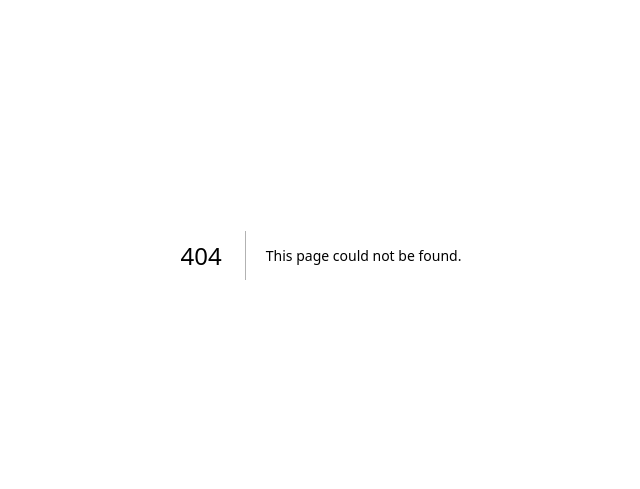
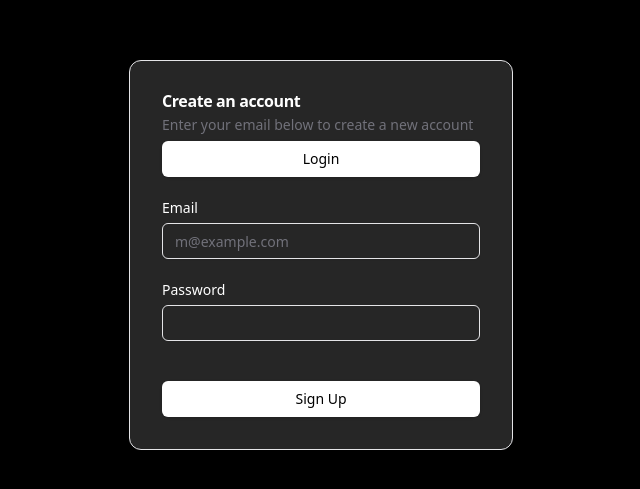
Before and after one commit to voygrdev/cookbookLM, a Next.js app in the folder web-app/: page /signup in a window 1280 px wide. Before the commit this address had no page. Shown: the part 145-634 px from the top of the page, without its empty margins (319-959 px from the left). Built offline with nearby package versions, Linux system fonts and the light colour scheme.

Commit message:
Added Signup Functionality

```diff
--- /dev/null
+++ b/web-app/app/signup/actions.ts
@@ -0,0 +1,53 @@
+"use server";
+
+import { signupSchema } from "@/schema/signupSchema";
+
+import { createClient } from "@/middlewares/supabase/server";
+
+
+export const signupUser = async ({
+  email,
+  password,
+}: {
+  email: string;
+  password: string;
+}) => {
+
+  const newUserValidation = signupSchema.safeParse({
+    email,
+    password,
+  });
+
+  if (!newUserValidation.success) {
+    return {
+      error: true,
+      message: newUserValidation.error.issues[0]?.message ?? "An error occured",
+    };
+  }
+
+  const supabase = await createClient();
+
+  const { data, error } = await supabase.auth.signUp({
+    email,
+    password,
+  });
+
+  if (error) {
+    return {
+      error: true,
+      message: error.message,
+    };
+  }
+
+  if (data.user && data.user.identities && data.user.identities.length === 0) {
+    return {
+      error: true,
+      message: "Email already in use",
+    };
+  }
+
+  return {
+    success: true,
+    message: "Check your email for the confirmation link",
+  };
+};
--- /dev/null
+++ b/web-app/app/signup/page.tsx
@@ -0,0 +1,9 @@
+import { SignUpCard } from "@/components/signup-card";
+
+export default function SignUpPage(){
+    return(
+        <div className="flex h-screen bg-black items-center justify-center">
+            <SignUpCard />
+        </div>
+    )
+}
--- /dev/null
+++ b/web-app/components/signup-card.tsx
@@ -0,0 +1,118 @@
+"use client";
+import { Button } from "@/components/ui/button";
+import {
+  Card,
+  CardContent,
+  CardDescription,
+  CardHeader,
+  CardTitle,
+} from "@/components/ui/card";
+import { Input } from "@/components/ui/input";
+import { Label } from "@/components/ui/label";
+import { useState } from "react";
+import { signupSchema } from "@/schema/signupSchema";
+import { z } from "zod";
+import { useRouter } from "next/navigation";
+import { signupUser } from "@/app/signup/actions";
+
+
+export function SignUpCard() {
+
+    const [email, setEmail] = useState("");
+    const [password, setPassword] = useState("");
+    const [error, setError] = useState("");
+    const [isLoading, setIsLoading] = useState(false);
+    const router = useRouter();
+
+    const handleSubmit = async (e: React.FormEvent) => {
+        e.preventDefault();
+        setError("");
+        setIsLoading(true);
+
+        try {
+            const validatedData = signupSchema.parse({ email, password });
+
+            if (!validatedData) {
+                setError("Invalid input data");
+                return;
+            }
+
+            const response = await signupUser({
+                email: email,
+                password: password,
+            });
+
+            if (response.error) {
+                setError(response.message);
+            } else {
+                router.push("/login");
+            }
+
+            setEmail("");
+            setPassword("");
+        } catch (err) {
+            if (err instanceof z.ZodError) {
+                setError(err.issues[0].message);
+            } else {
+                setError("An unexpected error occurred");
+            }
+        } finally {
+            setIsLoading(false);
+        }
+    };
+
+  return (
+    <Card className="w-full max-w-sm bg-neutral-800 text-white p-2">
+      <CardHeader>
+        <CardTitle>Create an account</CardTitle>
+        <CardDescription>
+          Enter your email below to create a new account
+        </CardDescription>
+        <Button className="bg-white hover:bg-white/80 text-black text-center" onClick={() => router.push("/login")}>Login</Button>
+      </CardHeader>
+      <CardContent>
+        <form onSubmit={handleSubmit} className="flex flex-col gap-6">
+          <div className="flex flex-col gap-6">
+            <div className="grid gap-2">
+              <Label htmlFor="email">Email</Label>
+              <Input
+                id="email"
+                type="email"
+                placeholder="m@example.com"
+                required
+                value={email}
+                onChange={(e) => setEmail(e.target.value)}
+                disabled={isLoading}
+              />
+            </div>
+            <div className="grid gap-2">
+              <div className="flex items-center">
+                <Label htmlFor="password">Password</Label>
+              </div>
+              <Input
+                id="password"
+                type="password"
+                required
+                value={password}
+                onChange={(e) => setPassword(e.target.value)}
+                disabled={isLoading}
+              />
+            </div>
+            {error && (
+              <div className="text-red-400 text-sm p-2 bg-red-400/10 rounded-md">
+                {error}
+              </div>
+            )}
+          </div>
+          <Button
+            type="submit"
+            className="w-full bg-white text-black hover:bg-white/85 mt-4"
+            disabled={isLoading}
+          >
+            {isLoading ? "Creating account..." : "Sign Up"}
+          </Button>
+        </form>
+      </CardContent>
+    </Card>
+  );
+}
--- /dev/null
+++ b/web-app/schema/signupSchema.ts
@@ -0,0 +1,6 @@
+import {z} from "zod"
+
+export const signupSchema = z.object({
+    email: z.string().email("Invalid email address"),
+    password: z.string().min(6, "Password must be at least 6 characters long"),
+})
```
